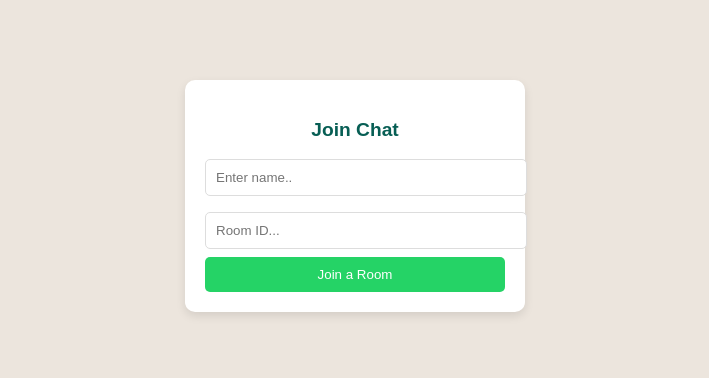
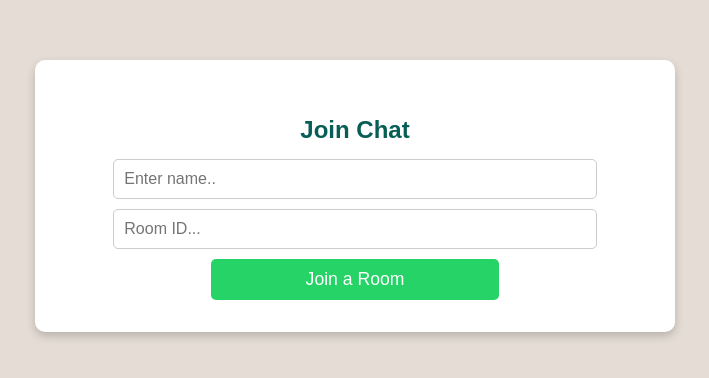
Before and after one commit to Ulephraim/SOCKET.IO-CHAT, a React (Vite) app in the folder client/: page / in a window 1280 px wide. Shown: the part 204-582 px from the top of the page, without its empty margins (285-994 px from the left). Built offline with nearby package versions, Linux system fonts and the light colour scheme; no server answers.

Commit message:
Modified app styling

```diff
--- a/client/src/App.css
+++ b/client/src/App.css
@@ -1,82 +1,109 @@
 /** @format */
+body {
+  font-family: 'Arial', sans-serif;
+  background: #e5ddd5; /* WhatsApp background */
+  display: flex;
+  align-items: center;
+  justify-content: center;
+  height: 100vh;
+  margin: 0;
+}
 
 .chat-container {
-  width: 400px;
-  height: 600px;
-  background-color: #f0f0f0;
-  border-radius: 10px;
+  width: 450px; /* Fixed width */
+  height: 90vh; /* Optimized height */
+  margin: auto;
   display: flex;
   flex-direction: column;
-  justify-content: space-between;
-  margin: auto;
-  margin-top: 50px;
+  border-radius: 10px;
+  overflow: hidden;
+  background: #e5ddd5; /* WhatsApp background */
   box-shadow: 0px 4px 10px rgba(0, 0, 0, 0.2);
-  overflow: hidden;
-  font-family: Arial, sans-serif;
 }
 
 /* Chat Header */
 .chat-header {
-  background-color: #075e54;
+  background: #075e54; /* WhatsApp green */
   color: white;
   padding: 15px;
+  text-align: center;
   font-weight: bold;
-  text-align: center;
+  font-size: 1.2rem;
 }
 
 /* Chat Body */
 .chat-body {
   flex: 1;
-  padding: 10px;
+  overflow-y: auto;
+  padding: 15px;
   display: flex;
   flex-direction: column;
-  gap: 10px;
-  overflow-y: auto;
-  background-color: #e5ddd5;
 }
 
-/* Message Bubble */
+/* Individual Message */
 .message {
-  max-width: 70%;
-  padding: 8px 12px;
+  display: flex;
+  flex-direction: column;
+  max-width: 75%;
+  padding: 10px 15px;
+  margin: 8px 10px;
   border-radius: 10px;
-  position: relative;
-  line-height: 1.4;
+  word-wrap: break-word;
+  font-size: 0.95rem;
 }
 
-/* Sender Message (You) */
-.you {
+/* Messages from You */
+.message.you {
+  background: #dcf8c6; /* WhatsApp light green */
+  color: #000;
   align-self: flex-end;
-  background-color: #dcf8c6;
-  color: black;
-  border-top-right-radius: 0;
-  text-align: left;
+  border-bottom-right-radius: 0;
 }
 
-/* Receiver Message (Other User) */
-.other {
+/* Messages from Others */
+.message.other {
+  background: #ffffff; /* White for incoming messages */
+  color: #000;
   align-self: flex-start;
-  background-color: white;
-  color: black;
-  border-top-left-radius: 0;
-  text-align: left;
+  border-bottom-left-radius: 0;
+}
+
+/* Message Content */
+.message-content h4 {
+  margin: 0;
+  font-size: 1rem;
 }
 
 /* Message Meta (Time & Author) */
 .message-meta {
-  font-size: 12px;
-  color: gray;
-  margin-top: 5px;
   display: flex;
   justify-content: space-between;
+  font-size: 0.75rem;
+  margin-top: 4px;
+  opacity: 0.7;
+  gap: 15px;
+}
+
+/* Meta Text Colors */
+.message-meta #time {
+  font-weight: bold;
+  color: #4a4a4a;
+}
+
+.message-meta #author {
+  font-style: italic;
+  color: #075e54; /* Dark green for author */
+}
+
+.message.you .message-meta #author {
+  color: #128c7e; /* Slightly lighter green for 'you' */
 }
 
 /* Chat Footer */
 .chat-footer {
   display: flex;
-  align-items: center;
   padding: 10px;
-  background-color: white;
+  background: #ffffff;
   border-top: 1px solid #ddd;
 }
 
@@ -84,168 +111,94 @@
 .chat-footer input {
   flex: 1;
   padding: 10px;
-  border: none;
-  border-radius: 5px;
+  border: 1px solid #ccc;
+  border-radius: 25px;
   outline: none;
-  font-size: 14px;
+  font-size: 1rem;
 }
 
-/* Send Button */
-.chat-footer button {
-  background-color: #128c7e;
+/* WhatsApp Green Send Button */
+.chat-footer .send-button {
+  background: #25d366; /* WhatsApp green */
   color: white;
   border: none;
-  padding: 10px 15px;
+  padding: 10px 35px;
   margin-left: 10px;
-  border-radius: 5px;
-  cursor: pointer;
-  font-size: 14px;
-}
-
-.chat-footer button:hover {
-  background-color: #0e7c6d;
-}
-
-/* App */
-
-/* General Styling */
-body {
-  font-family: Arial, sans-serif;
-  background-color: #ece5dd;
+  border-radius: 10%;
+  width: 40px;
+  height: 40px;
   display: flex;
+  align-items: center;
   justify-content: center;
-  align-items: center;
-  height: 100vh;
-  margin: 0;
-}
-
-/* Join Chat Container */
-.join-container {
-  background-color: #fff;
-  padding: 20px;
-  border-radius: 10px;
-  box-shadow: 0 4px 10px rgba(0, 0, 0, 0.1);
-  text-align: center;
-  width: 300px;
-}
-
-.join-title {
-  margin-bottom: 10px;
-  font-size: 1.2rem;
-  color: #075e54;
-}
-
-.join-input {
-  width: 100%;
-  padding: 10px;
-  margin: 8px 0;
-  border: 1px solid #ddd;
-  border-radius: 5px;
-}
-
-.join-button {
-  background-color: #25d366;
-  color: white;
-  border: none;
-  padding: 10px;
-  width: 100%;
-  border-radius: 5px;
   cursor: pointer;
 }
 
-.join-button:hover {
-  background-color: #1ebe5d;
+.chat-footer .send-button:hover {
+  background: #1ebe57;
 }
 
-/* Chat Container */
-.chat-container {
-  display: flex;
-  flex-direction: column;
-  width: 400px;
-  height: 500px;
-  background-color: #fff;
+/* Join Container */
+.join-container {
+  background: white;
+  max-width: fit-content;
+  padding: 2rem;
   border-radius: 10px;
-  overflow: hidden;
-  box-shadow: 0 4px 10px rgba(0, 0, 0, 0.1);
+  box-shadow: 0 4px 10px rgba(0, 0, 0, 0.2);
+  text-align: center;
 }
 
-/* Chat Header */
-.chat-header {
-  background-color: #075e54;
-  color: white;
-  padding: 15px;
-  text-align: center;
-  font-weight: bold;
+/* Title */
+.join-title {
+  color: #075e54; /* WhatsApp green */
+  margin-bottom: 15px;
+  font-size: 1.5rem;
 }
 
-/* Chat Body */
-.chat-body {
-  flex: 1;
+/* Input Fields */
+.join-input {
+  width: 80%;
   padding: 10px;
-  overflow-y: auto;
-  display: flex;
-  flex-direction: column;
+  margin-bottom: 10px;
+  border: 1px solid #ccc;
+  border-radius: 5px;
+  font-size: 1rem;
+  outline: none;
+  transition: border-color 0.3s;
 }
 
-/* Chat Messages */
-.message {
-  max-width: 70%;
-  padding: 8px;
-  border-radius: 10px;
-  margin-bottom: 10px;
-  word-wrap: break-word;
-  font-size: 14px;
-  position: relative;
+.join-input:focus {
+  border-color: #25d366; /* WhatsApp green */
 }
 
-/* User Messages */
-.you {
-  align-self: flex-end;
-  background-color: #dcf8c6;
-  color: black;
+/* Join Button */
+.join-button {
+  width: 50%;
+  padding: 10px;
+  border: none;
+  background: #25d366; /* WhatsApp green */
+  color: white;
+  border-radius: 5px;
+  font-size: 1.1rem;
+  cursor: pointer;
+  transition: background 0.3s;
 }
 
-/* Other Messages */
-.other {
-  align-self: flex-start;
-  background-color: #fff;
-  border: 1px solid #ddd;
+.join-button:hover {
+  background: #1ebe57;
 }
 
-/* Message Meta (Time & Author) */
-.message-meta {
-  font-size: 10px;
-  text-align: right;
-  margin-top: 5px;
-  color: gray;
+/* Responsive Design */
+@media (max-width: 400px) {
+  .join-container {
+    width: 90%;
+  }
 }
 
-/* Chat Footer */
-.chat-footer {
-  display: flex;
-  padding: 10px;
-  background-color: #f0f0f0;
-  border-top: 1px solid #ddd;
+/* Responsive Design */
+@media (max-width: 500px) {
+  .chat-container {
+    width: 100%;
+    height: 75vh;
+    border-radius: 0;
+  }
 }
-
-.chat-footer input {
-  flex: 1;
-  padding: 10px;
-  border: 1px solid #ddd;
-  border-radius: 5px;
-  outline: none;
-}
-
-.chat-footer button {
-  background-color: #25d366;
-  color: white;
-  border: none;
-  padding: 10px;
-  margin-left: 10px;
-  border-radius: 5px;
-  cursor: pointer;
-}
-
-.chat-footer button:hover {
-  background-color: #1ebe5d;
-}
--- a/client/src/Components/Chat.tsx
+++ b/client/src/Components/Chat.tsx
@@ -83,7 +83,9 @@ function Chat({ socket, username, room }) {
             e.key === 'Enter' && sendMessage();
           }}
         />
-        <button onClick={sendMessage}>Send</button>
+        <button className="send-button" onClick={sendMessage}>
+          Send
+        </button>
       </div>
     </div>
   );
```
